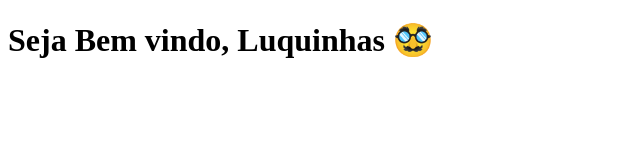
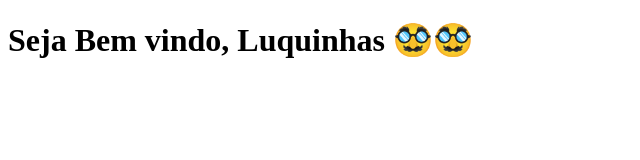
Before and after one commit to Lsantiago19/clone-tabnews, a Next.js app: page / in a window 1280 px wide. Shown: the top 160 px of the page, without its empty margins (0-640 px from the left). Built offline with nearby package versions, Linux system fonts and the light colour scheme.

Commit message:
midifica a frase3

```diff
--- a/pages/index.js
+++ b/pages/index.js
@@ -1,5 +1,5 @@
 function Home() {
-    return <h1>Seja Bem vindo, Luquinhas 🥸</h1>
+    return <h1>Seja Bem vindo, Luquinhas 🥸🥸</h1>
 }
 
 export default Home;
```
